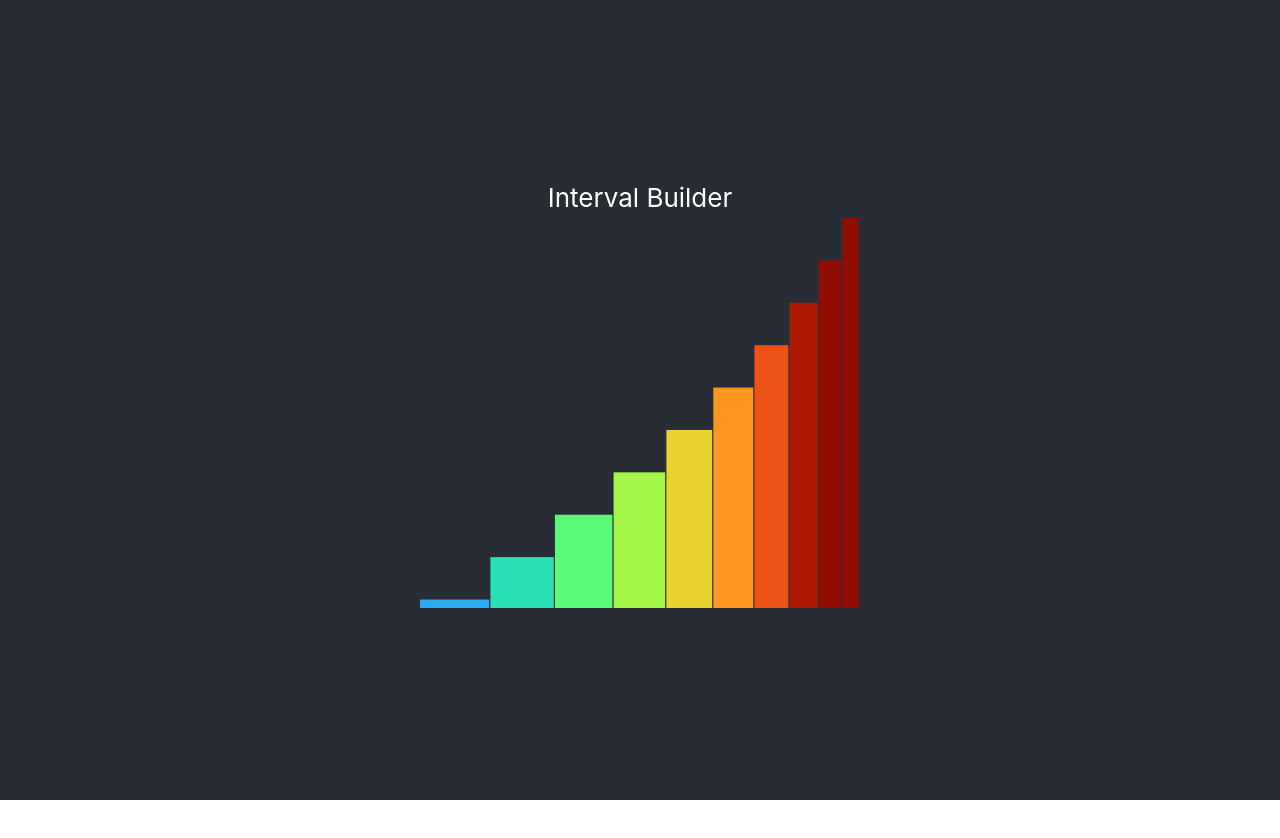
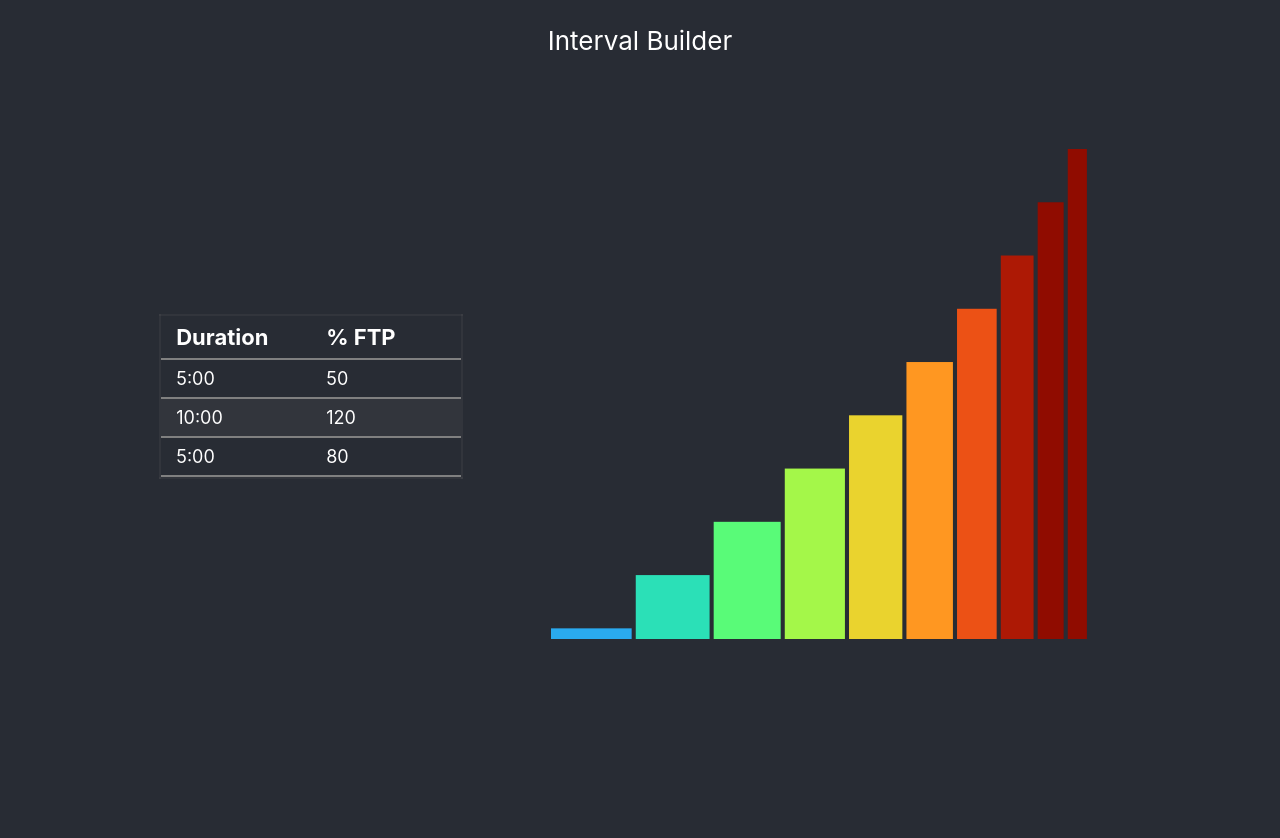
Before and after one commit to rbridges12/interval-builder, a React (Create React App) app: page / in a window 1280 px wide. Shown: the top 838 px of the page. Before the commit the page ends 800 px from the top, so only its background shows below. Built offline with nearby package versions, Linux system fonts and the light colour scheme.

Commit message:
changed some CSS, added interval list table with sample data

```diff
--- a/package.json
+++ b/package.json
@@ -12,6 +12,7 @@
     "react": "^17.0.2",
     "react-dom": "^17.0.2",
     "react-scripts": "4.0.3",
+    "react-table": "^7.7.0",
     "recharts": "^2.1.4",
     "web-vitals": "^1.1.2"
   },
--- a/src/components/App.css
+++ b/src/components/App.css
@@ -1,21 +1,10 @@
 .App {
   text-align: center;
-}
-
-.App-logo {
-  height: 40vmin;
-  pointer-events: none;
-}
-
-@media (prefers-reduced-motion: no-preference) {
-  .App-logo {
-    animation: App-logo-spin infinite 20s linear;
-  }
+  background-color: #282c34;
 }
 
 .App-header {
-  background-color: #282c34;
-  min-height: 100vh;
+  min-height: 10vh;
   display: flex;
   flex-direction: column;
   align-items: center;
@@ -24,15 +13,19 @@
   color: white;
 }
 
-.App-link {
-  color: #61dafb;
+.IntervalDataContainer {
+  align-items: center;
+  justify-content: center;
+  display: flex; flex-direction: row;
+  padding-top: 5%;
+  padding-right: 5%;
+  padding-left: 5%;
+  padding-bottom: 20%;
 }
 
-@keyframes App-logo-spin {
-  from {
-    transform: rotate(0deg);
-  }
-  to {
-    transform: rotate(360deg);
-  }
+.Chart {
+  /* padding-top: 5%; */
+  padding-right: 0%;
+  padding-left: 5%;
+  /* padding-bottom: 10%; */
 }
--- a/src/components/App.js
+++ b/src/components/App.js
@@ -1,6 +1,6 @@
 import './App.css';
-import Chart from './Chart';
 import ChartW from './ChartW';
+import IntervalList from './IntervalList';
 import { interpolateTurbo } from 'd3-scale-chromatic';
 
 function getColor(powerPercent) {
@@ -23,18 +23,25 @@ function App() {
     <div className="App">
       <header className="App-header">
         Interval Builder
+      </header>
+      <div className="IntervalDataContainer">
+        <div className="IntervalList" >
+          <IntervalList />
+        </div>
+        <div className="Chart">
           <ChartW
             data={data}
-          spacing={1}
-          svgWidth={500}
-          svgHeight={400}
+            spacing={3}
+            svgWidth={600}
+            svgHeight={500}
             margin={{
               top: 5,
               right: 30,
               left: 30,
               bottom: 5
             }} />
-      </header>
+        </div>
+      </div>
     </div>
   );
 }
--- /dev/null
+++ b/src/components/IntervalList.css
@@ -0,0 +1,35 @@
+
+table {
+    border: 2px solid rgba(128, 128, 128, 0.11);
+    border-collapse: collapse;
+    color: white;
+    margin: 25px 0;
+    min-width: 500px;
+    text-align: left;
+        /* box-shadow: 0 0 20px rgba(128, 128, 128, 0.11); */
+    /* padding-top: 5%;
+    padding-right: 10%;
+    padding-left: 10%;
+    padding-bottom: 10%; */
+}
+
+th {
+    font-size: calc(14px + 1vmin);
+}
+
+tbody {
+    font-size: calc(10px + 1vmin);
+}
+
+th, td {
+    border-bottom: 2px solid gray;
+    padding: 8px 15px;
+}
+
+tr:hover {
+    background-color: gray;
+}
+
+tr:nth-child(even) {
+    background-color: rgba(128, 128, 128, 0.11);
+}
--- /dev/null
+++ b/src/components/IntervalList.js
@@ -0,0 +1,86 @@
+import React from 'react';
+import { useFlexLayout, useTable } from 'react-table';
+import './IntervalList.css';
+
+
+function IntervalList() {
+    const data = React.useMemo(
+        () => [
+            {
+                col1: '5:00',
+                col2: 50,
+            },
+            {
+                col1: '10:00',
+                col2: 120,
+            },
+            {
+                col1: '5:00',
+                col2: 80,
+            },
+        ],
+        []
+    );
+
+    const columns = React.useMemo(
+        () => [
+            {
+                Header: 'Duration',
+                accessor: 'col1',
+            },
+            {
+                Header: '% FTP',
+                accessor: 'col2',
+            },
+        ],
+        []
+    );
+
+    const tableInstance = useTable({ columns, data }, useFlexLayout);
+    const {
+        getTableProps,
+        getTableBodyProps,
+        headerGroups,
+        rows,
+        prepareRow,
+    } = tableInstance;
+
+    return (
+        <table {...getTableProps()}>
+            <thead>
+                {
+                    headerGroups.map(headerGroup => (
+                        <tr {...headerGroup.getHeaderGroupProps()}>
+                            {
+                                headerGroup.headers.map(column => (
+                                    <th {...column.getHeaderProps()}>
+                                        {column.render('Header')}
+                                    </th>
+                                ))}
+                        </tr>
+                    ))}
+            </thead>
+
+            <tbody {...getTableBodyProps()}>
+                {
+                    rows.map(row => {
+                        prepareRow(row);
+                        return (
+                            <tr {...row.getRowProps()}>
+                                {
+                                    row.cells.map(cell => {
+                                        return (
+                                            <td {...cell.getCellProps()}>
+                                                {cell.render('Cell')}
+                                            </td>
+                                        )
+                                    })}
+                            </tr>
+                        )
+                    })}
+            </tbody>
+        </table>
+    );
+}
+
+export default IntervalList;
```
Also changed, not shown: src/components/ChartW.js (+6 -2 lines), 2 other files (tests, documents, lock files or other folders). Lines whose indentation alone changed are shown as unchanged.
